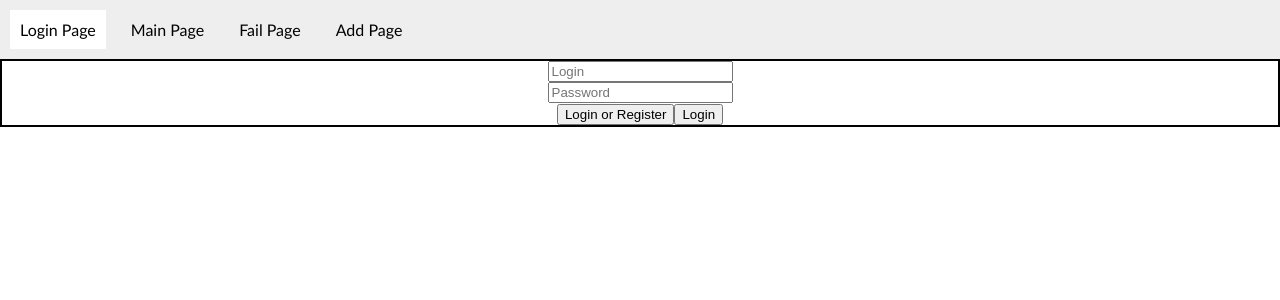
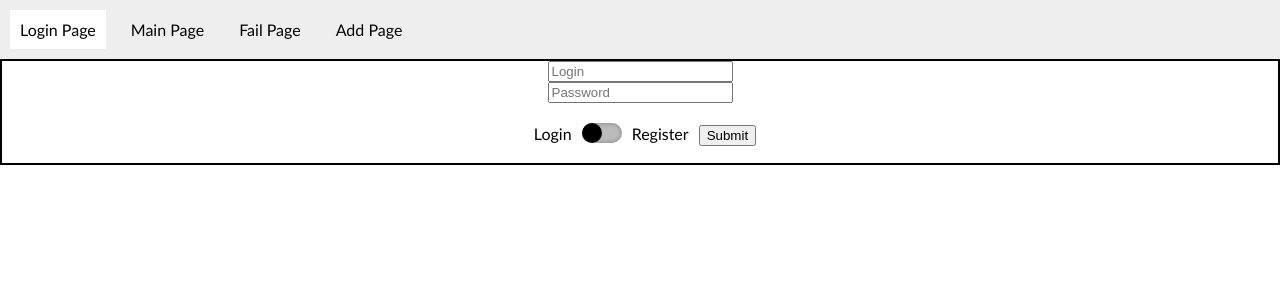
Before and after one commit to TheGhost902/routine-check-front, a React app: page /login in a window 1280 px wide. Shown: the top 300 px of the page. Built offline with nearby package versions, Linux system fonts and the light colour scheme.

Commit message:
added Toggle component

```diff
--- a/src/components/LoginForm.jsx
+++ b/src/components/LoginForm.jsx
@@ -3,6 +3,7 @@ import { useHistory } from 'react-router-dom'
 import { connect } from 'react-redux'
 import { loginAction } from '../redux/actionCreators'
 import toast from './toast'
+import Toggle from './Toggle'
 
 const mapDispatchToProps = {
     loginAction
@@ -11,7 +12,7 @@ const mapDispatchToProps = {
 function LoginForm({ loginAction }) {
     const [login, setLogin] = useState('')
     const [password, setPassword] = useState('')
-    const [loginToggle, setLoginToggle] = useState(true)
+    const [registerToggle, setRegisterToggle] = useState(false)
     let history = useHistory()
 
     function changeLogin(e) {
@@ -20,8 +21,8 @@ function LoginForm({ loginAction }) {
     function changePassword(e) {
         setPassword(e.target.value)
     }
-    function changeLoginToggle() {
-        setLoginToggle(!loginToggle)
+    function changeRegisterToggle() {
+        setRegisterToggle(!registerToggle)
     }
     async function dataFetch(url) {
         try {
@@ -51,10 +52,10 @@ function LoginForm({ loginAction }) {
     function formSubmit(e) {
         e.preventDefault()
 
-        if (loginToggle) {
+        if (registerToggle) {
+            dataFetch('/auth/register')
+        } else {
             dataFetch('/auth/login')
-        } else {
-            dataFetch('/auth/register')
         }
     }
 
@@ -67,8 +68,13 @@ function LoginForm({ loginAction }) {
             <input type="text" placeholder="Login" value={login} onChange={changeLogin}/>
             <input type="password" placeholder="Password" value={password} onChange={changePassword}/>
             <div>
-                <button type="button" onClick={changeLoginToggle}>Login or Register</button>
-                <button type="submit">{loginToggle? 'Login' : 'Register'}</button>
+                <Toggle
+                    preLabel="Login"
+                    postLabel="Register"
+                    active={registerToggle}
+                    toggleFn={changeRegisterToggle}
+                />
+                <button type="submit">Submit</button>
             </div>
 
         </form>
--- /dev/null
+++ b/src/components/Toggle.jsx
@@ -0,0 +1,34 @@
+import React from 'react'
+
+function Toggle({ toggleFn = () => {}, active = false, preLabel = '', postLabel = ''}) {
+    function changeActive() {
+        toggleFn()
+    }
+
+    return (
+        <div
+            type="button"
+            className="toggle"
+        >
+            <p className="toggle__label">
+                {preLabel}
+            </p>
+
+            <button
+                type="button"
+                className="toggle__button"
+                onClick={changeActive}
+            >
+                <div className="toggle__rail">
+                    <div className={`toggle__switch ${active ? 'toggle__switch_active' : ''}`}></div>
+                </div>
+            </button>
+
+            <p className="toggle__label">
+                {postLabel}
+            </p>
+        </div>
+    )
+}
+
+export default Toggle
--- a/src/main.css
+++ b/src/main.css
@@ -45,3 +45,51 @@ body {
     align-items: center;
     flex-direction: column;
 }
+
+
+/* Toggle.jsx */
+.toggle {
+    padding: 10px;
+
+    display: inline-flex;
+    align-items: center;
+
+    border: none;
+}
+.toggle__button {
+    margin: 0;
+    padding: 0;
+
+    border: none;
+    background: none;
+}
+.toggle__rail {
+    width: 40px;
+    height: 20px;
+
+    margin: 10px;
+    position: relative;
+
+    background-color: #bbb;
+    border-radius: 10px;
+    box-shadow: inset 0 0 5px rgba(0,0,0,.3);
+}
+.toggle__switch {
+    width: 20px;
+    height: 20px;
+
+    position: absolute;
+    left: 0;
+
+    background-color: black;
+    border-radius: 50%;
+
+    transition: all .15s ease-in-out;
+}
+.toggle__switch_active {
+    left: 20px;
+}
+.toggle__label {
+    margin: 0;
+    padding: 0;
+}
```
